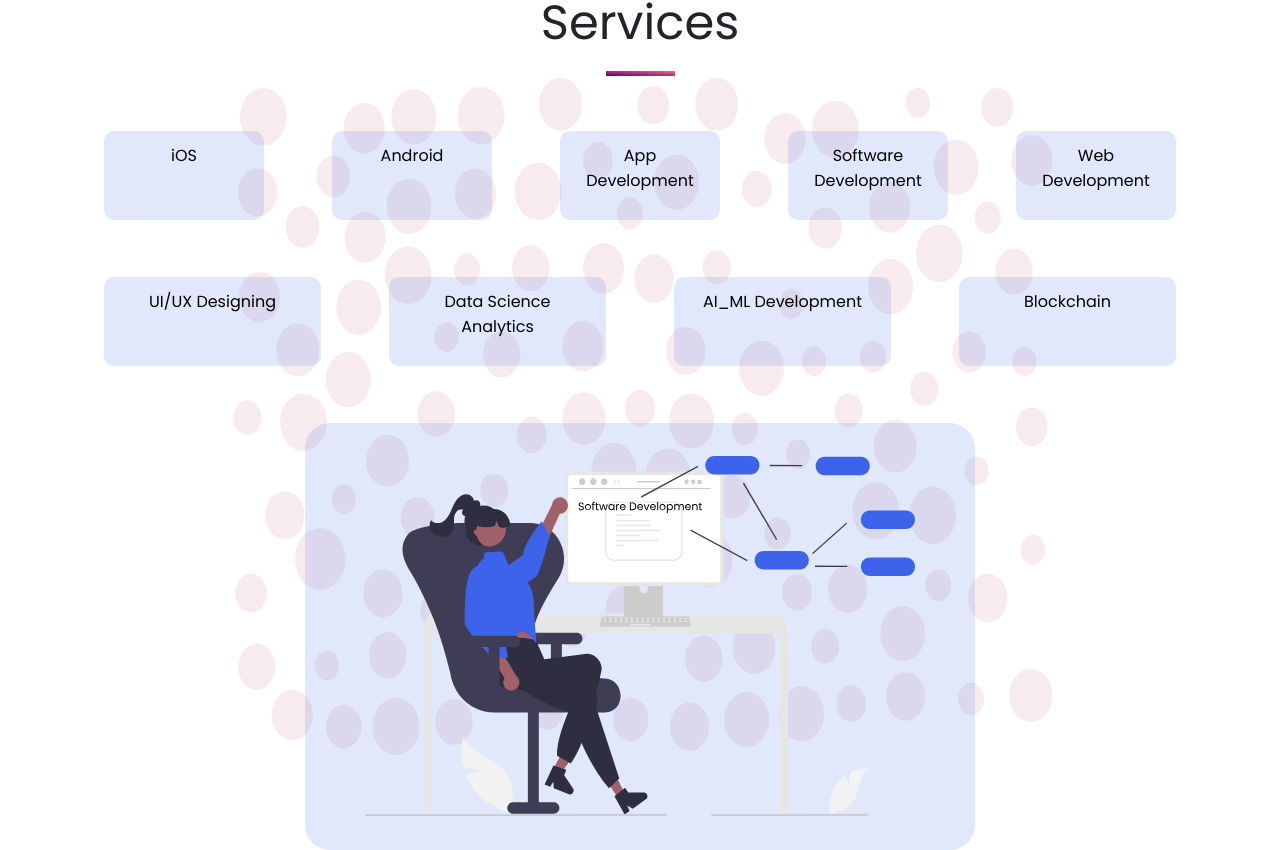
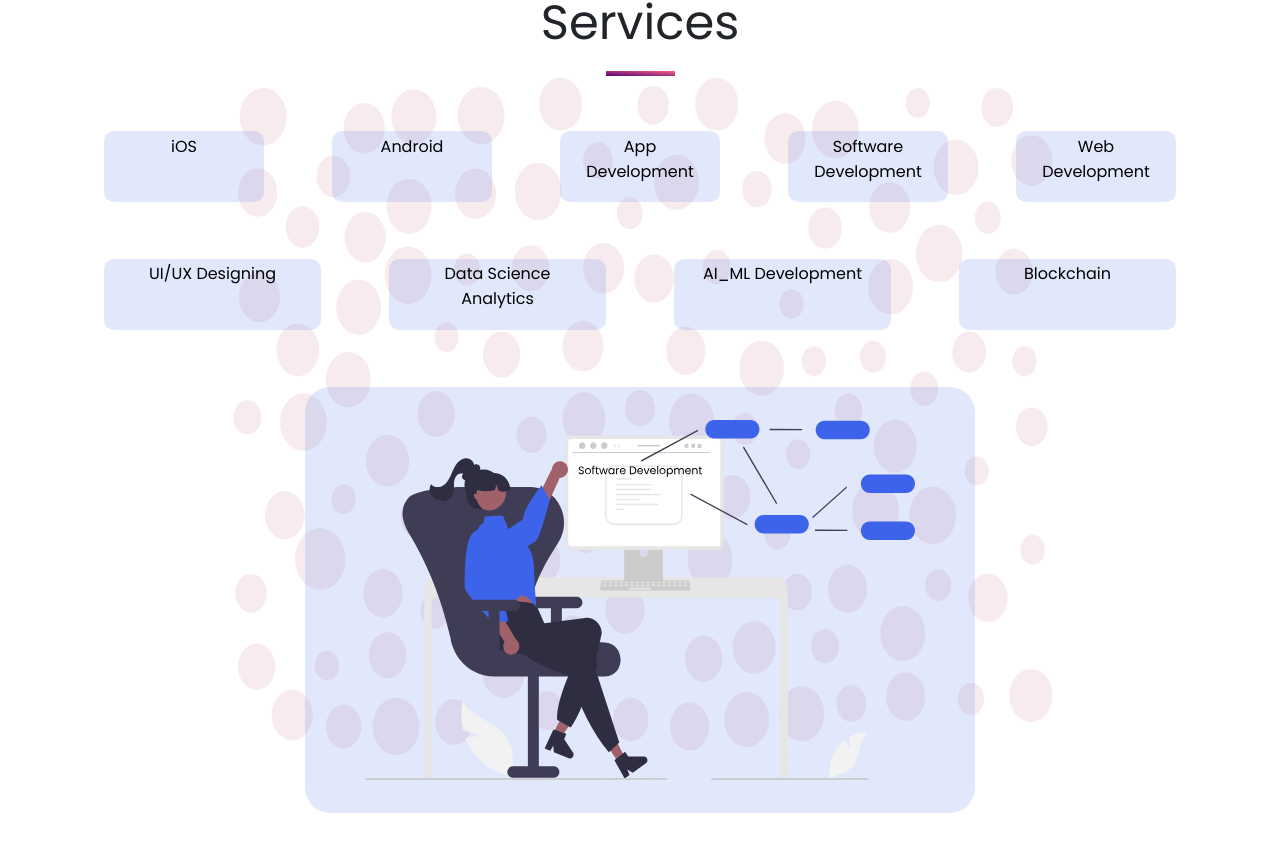
Before and after one commit to AkashPathak1808/OMS, an Angular app: page /service/software-development in a window 1280 px wide. Shown: the part 635-1485 px from the top of the page. Built offline with nearby package versions, Linux system fonts and the light colour scheme.

Commit message:
Favicon and some another changes

```diff
--- a/src/app/ai-ml/ai-ml.component.html
+++ b/src/app/ai-ml/ai-ml.component.html
@@ -170,3 +170,4 @@
         </div>
     </div>
 </div>
+<app-footer></app-footer>
--- a/src/app/blockchain/blockchain.component.html
+++ b/src/app/blockchain/blockchain.component.html
@@ -197,3 +197,4 @@
         </div>
     </div>
 </div>
+<app-footer></app-footer>
--- a/src/app/data-science/data-science.component.html
+++ b/src/app/data-science/data-science.component.html
@@ -205,3 +205,4 @@
         </div>
     </div>
 </div>
+<app-footer></app-footer>
--- a/src/app/software-development/software-development.component.css
+++ b/src/app/software-development/software-development.component.css
@@ -98,7 +98,7 @@
 .serviceLink {
     border-radius: 10px;
     background-color: rgba(61, 99, 234, 0.15);
-    padding: 1% 2%;
+    padding: 0.2% 2%;
     margin: 0 3% 5%;
 
     font-family: Poppins;
--- a/src/app/software-development/software-development.component.html
+++ b/src/app/software-development/software-development.component.html
@@ -48,10 +48,10 @@
                 <a routerLink="/service/web-development" class="col serviceLink">
                     <p>Web Development</p>
                 </a>
-                <a routerLink="/service/ui-ux-development" class="col serviceLink">
+                <a routerLink="/service/ui-ux-designing" class="col serviceLink">
                     <p>UI/UX Designing</p>
                 </a>
-                <a routerLink="/service/data-science-development" class="col serviceLink">
+                <a routerLink="/service/data-science" class="col serviceLink">
                     <p>Data Science Analytics</p>
                 </a>
                 <a routerLink="/service/ai-ml-development" class="col serviceLink">
@@ -200,3 +200,4 @@
         </div>
     </div>
 </div>
+<app-footer></app-footer>
--- a/src/app/ui-ux/ui-ux.component.html
+++ b/src/app/ui-ux/ui-ux.component.html
@@ -152,3 +152,4 @@
         </div>
     </div>
 </div>
+<app-footer></app-footer>
```
Also changed, not shown: 1 other file (tests, documents, lock files or other folders).
